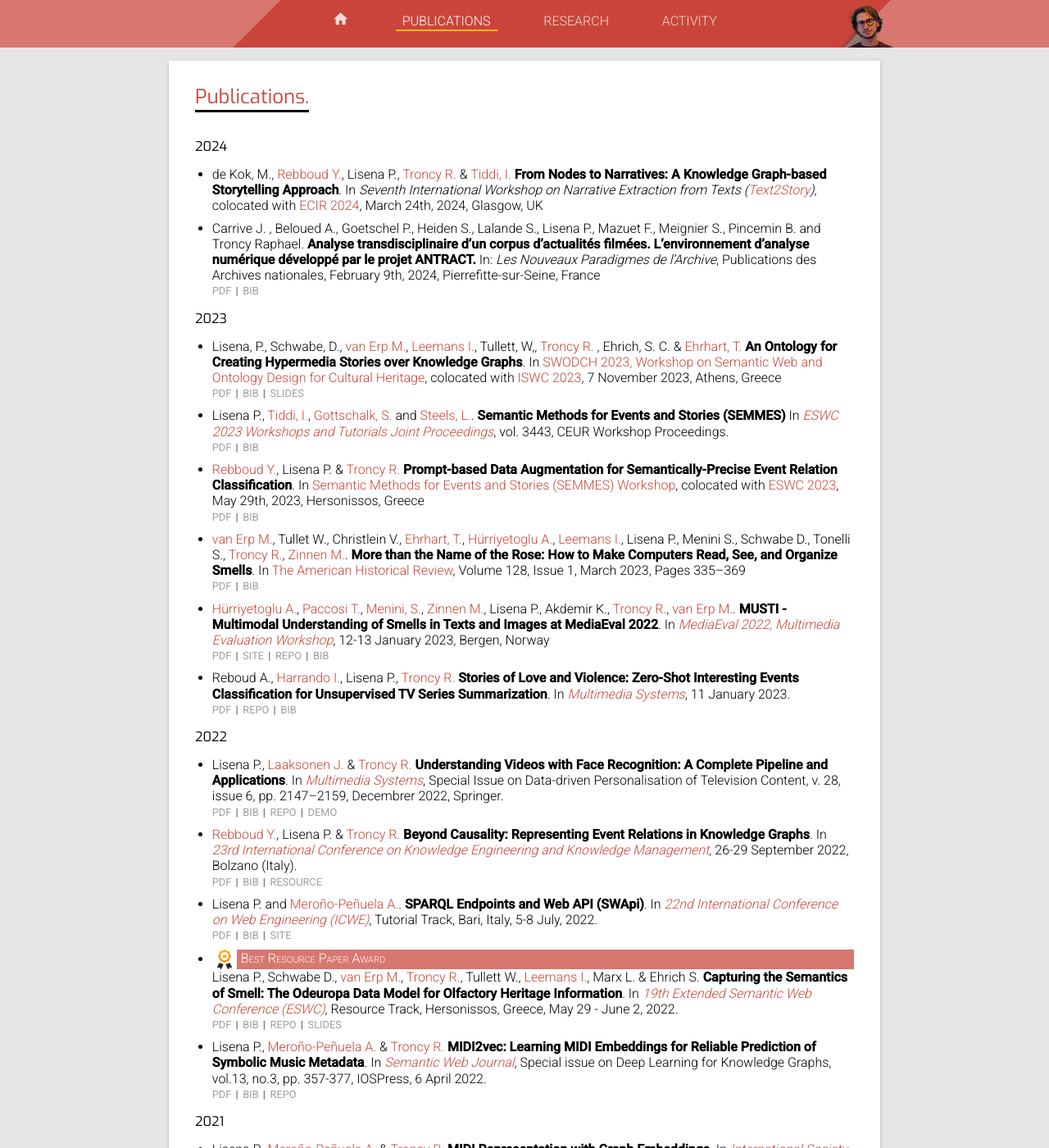
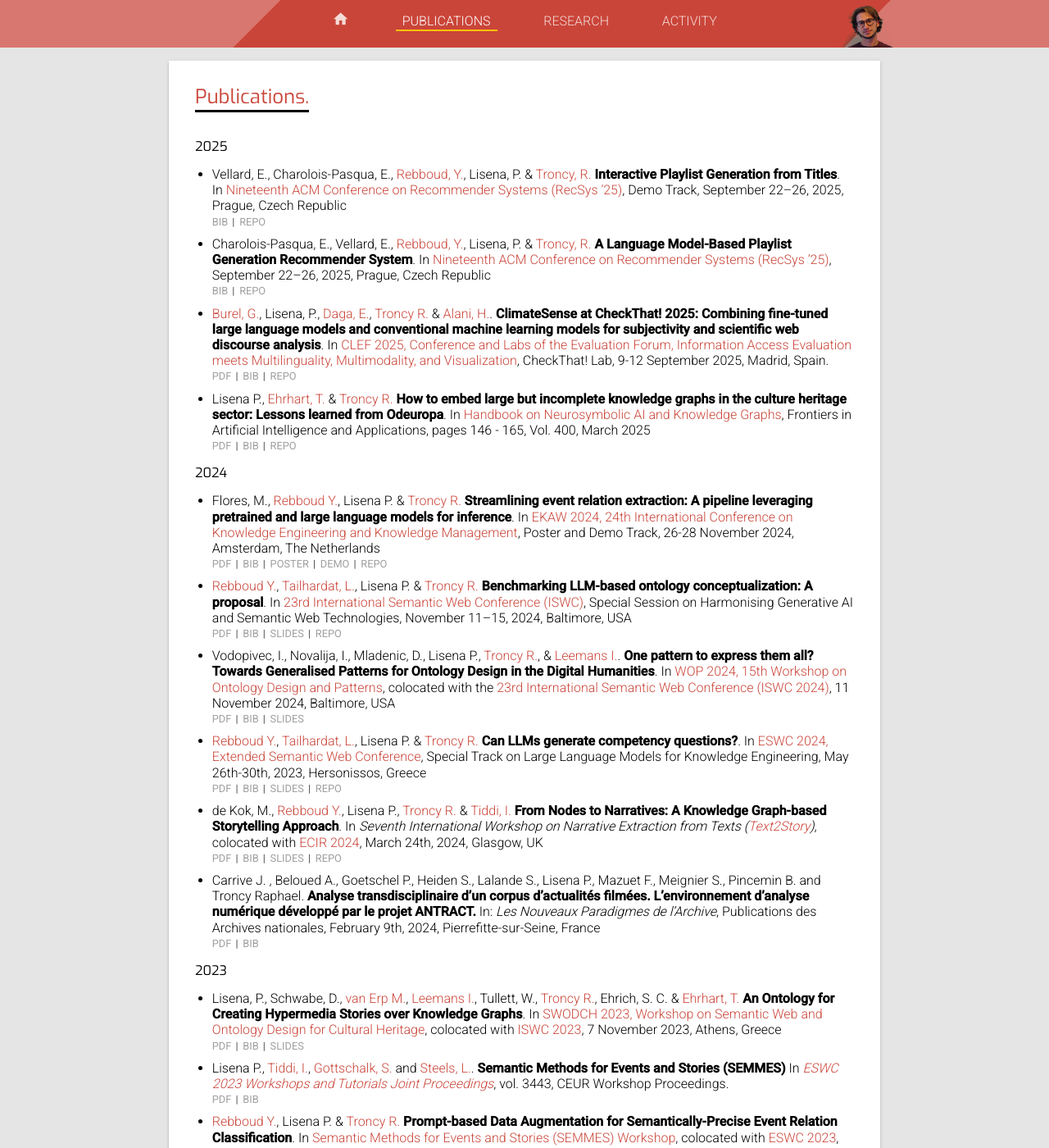
Before and after one commit to pasqLisena/pasqLisena.github.io, a Jekyll site: the page built from publications.md, in a window 1280 px wide and 1400 px high. Shown: the whole window at 82% size. Built offline with Jekyll 4.4.1, drawn with Linux system fonts in a browser that asks for light colours; nearby versions of some CDN libraries.

Commit message:
new publications

```diff
--- a/publications.md
+++ b/publications.md
@@ -7,9 +7,76 @@ list: [1,2,3]
 
 # Publications.
 
+## 2025
+
+- Vellard, E., Charolois-Pasqua, E., [Rebboud, Y.](https://ryoussra.github.io/), Lisena, P. & [Troncy, R.](http://www.eurecom.fr/~troncy/) **Interactive Playlist Generation from Titles**. In [Nineteenth ACM Conference on Recommender Systems (RecSys ’25)](https://recsys.acm.org/recsys25/), Demo Track, September 22–26, 2025, Prague, Czech Republic
+<span class="links" markdown="1">
+[BIB](./publication/vellardcharolois2025interactive.bib)
+[REPO](https://github.com/elea-vellard/DEMO-playlist-generation)
+</span>
+
+- Charolois-Pasqua, E., Vellard, E., [Rebboud, Y.](https://ryoussra.github.io/), Lisena, P. & [Troncy, R.](http://www.eurecom.fr/~troncy/) **A Language Model-Based Playlist Generation Recommender System**. In [Nineteenth ACM Conference on Recommender Systems (RecSys ’25)](https://recsys.acm.org/recsys25/), September 22–26, 2025, Prague, Czech Republic
+<span class="links" markdown="1">
+[BIB](./publication/charoloisvellard2025lm-recommender.bib)
+[REPO](https://github.com/elea-vellard/LLM-Playlist-Recommender)
+</span>
+
+
+- [Burel, G.](https://kmi.open.ac.uk/people/member/gregoire-burel), Lisena, P., [Daga, E.](https://www.enridaga.net/), [Troncy R.](http://www.eurecom.fr/~troncy/) & [Alani, H.](https://profiles.open.ac.uk/harith-alani). **ClimateSense at CheckThat! 2025: Combining fine-tuned large language models and conventional machine learning models for subjectivity and scientific web discourse analysis**. In [CLEF 2025, Conference and Labs of the Evaluation Forum, Information Access Evaluation meets Multilinguality, Multimodality, and Visualization](https://clef2025.clef-initiative.eu/), CheckThat! Lab, 9-12 September 2025, Madrid, Spain.
+<span class="links" markdown="1">
+[PDF](https://www.eurecom.fr/publication/8292)
+[BIB](./publication/burel2025clef.bib)
+[REPO](https://github.com/climatesense-project/climatesense-checkthat2025)
+</span>
+
+- Lisena P., [Ehrhart, T.](https://ehrh.art/) & [Troncy R.](http://www.eurecom.fr/~troncy/) **How to embed large but incomplete knowledge graphs in the culture heritage sector: Lessons learned from Odeuropa**. In [Handbook on Neurosymbolic AI and Knowledge Graphs](https://ebooks.iospress.nl/volume/handbook-on-neurosymbolic-ai-and-knowledge-graphs), Frontiers in Artificial Intelligence and Applications, pages 146 - 165, Vol. 400, March 2025
+<span class="links" markdown="1">
+[PDF](https://www.eurecom.fr/publication/8150)
+[BIB](./publication/lisena2025embed.bib)
+[REPO](https://github.com/Odeuropa/kg-embeddings)
+</span>
+
 ## 2024
 
+- Flores, M., [Rebboud Y.](https://ryoussra.github.io/), Lisena P. & [Troncy R.](http://www.eurecom.fr/~troncy/) **Streamlining event relation extraction: A pipeline leveraging pretrained and large language models for inference**. In [EKAW 2024, 24th International Conference on Knowledge Engineering and Knowledge Management](https://event.cwi.nl/ekaw2024/), Poster and Demo Track, 26-28 November 2024, Amsterdam, The Netherlands
+<span class="links" markdown="1">
+[PDF](https://www.eurecom.fr/publication/8052)
+[BIB](./publication/flores2024streamlining.bib)
+[POSTER](https://docs.google.com/presentation/d/1ASWjv71fE8ZwgKbECU5bHyF16WTjYWoA)
+[DEMO](https://demo.kflow.eurecom.fr/)
+[REPO](https://github.com/ANR-kFLOW/Relation_extraction/tree/main/pipeline)
+</span>
+
+- [Rebboud Y.](https://ryoussra.github.io/), [Tailhardat, L.](https://genears.github.io/), Lisena P. & [Troncy R.](http://www.eurecom.fr/~troncy/) **Benchmarking LLM-based ontology conceptualization: A proposal**. In [23rd International Semantic Web Conference (ISWC)](https://iswc.umbc.edu/), Special Session on Harmonising Generative AI and Semantic Web Technologies, November 11–15, 2024, Baltimore, USA
+<span class="links" markdown="1">
+[PDF](https://www.eurecom.fr/publication/7944)
+[BIB](./publication/rebboud2024llm_bench.bib)
+[SLIDES](https://docs.google.com/presentation/d/1Y3QZ4x1Nkz_F4Zq6-UVCwq-ji-DWVjr9F-ODljC4EeI)
+[REPO](https://github.com/D2KLab/llm4ke)
+</span>
+
+- Vodopivec, I., Novalija, I., Mladenic, D., Lisena P., [Troncy R.](http://www.eurecom.fr/~troncy/), & [Leemans I.](https://ingerleemans.wordpress.com/). **One pattern to express them all? Towards Generalised Patterns for Ontology Design in the Digital Humanities**. In [WOP 2024, 15th Workshop on Ontology Design and Patterns](https://odpa.github.io/workshop-on-ontology-design-and-patterns/2024/index.html), colocated with the [23rd International Semantic Web Conference (ISWC 2024)](https://iswc.umbc.edu/), 11 November 2024, Baltimore, USA
+<span class="links" markdown="1">
+[PDF](https://openreview.net/forum?id=T24qBlUxtH)
+[BIB](./publication/ondraszek2024one.bib)
+[SLIDES](https://zenodo.org/records/14063901)
+</span>
+
+- [Rebboud Y.](https://ryoussra.github.io/), [Tailhardat, L.](https://genears.github.io/), Lisena P. & [Troncy R.](http://www.eurecom.fr/~troncy/) **Can LLMs generate competency questions?**. In [ESWC 2024, Extended Semantic Web Conference](https://2024.eswc-conferences.org/), Special Track on Large Language Models for Knowledge Engineering, May 26th-30th, 2023, Hersonissos, Greece
+<span class="links" markdown="1">
+[PDF](https://www.eurecom.fr/publication/7699)
+[BIB](./publication/rebboud2024llm_cqs.bib)
+[SLIDES](https://bit.ly/EURECOM-llm4ke2024)
+[REPO](https://github.com/D2KLab/llm4ke)
+</span>
+
 - de Kok, M., [Rebboud Y.](https://ryoussra.github.io/), Lisena P., [Troncy R.](http://www.eurecom.fr/~troncy/) & [Tiddi, I.](https://kmitd.github.io/ilaria/) **From Nodes to Narratives: A Knowledge Graph-based Storytelling Approach**. In *Seventh International Workshop on Narrative Extraction from Texts ([Text2Story](https://text2story24.inesctec.pt/))*, colocated with [ECIR 2024](https://www.ecir2024.org/), March 24th, 2024, Glasgow, UK
+<span class="links" markdown="1">
+[PDF](https://ceur-ws.org/Vol-3671/paper3.pdf)
+[BIB](./publication/dekok2024nodes2narratives.bib)
+[SLIDES](https://docs.google.com/presentation/d/1tcuBzHrIf2VZflDnRcB_8EWTbQ6AVDo1o7PIHoFPw3g)
+[REPO](https://github.com/ANR-kFLOW/KG2Narrative)
+</span>
 
 - Carrive J. ,  Beloued A.,  Goetschel P.,  Heiden S., Lalande S.,  Lisena P.,  Mazuet F.,  Meignier S.,  Pincemin B. and Troncy Raphael.
 **Analyse transdisciplinaire d’un corpus d’actualités filmées. L’environnement d’analyse numérique développé par le projet ANTRACT.**
@@ -22,7 +89,7 @@ In: *Les Nouveaux Paradigmes de l'Archive*, Publications des Archives nationales
 
 ## 2023
 
-- Lisena, P., Schwabe, D., [van Erp M.](https://mariekevanerp.com/), [Leemans I.](https://ingerleemans.wordpress.com/), Tullett, W,, [Troncy R.](http://www.eurecom.fr/~troncy/) , Ehrich, S. C. & [Ehrhart, T.](https://ehrh.art/) **An Ontology for Creating Hypermedia Stories over Knowledge Graphs**. In [SWODCH 2023, Workshop on Semantic Web and Ontology Design for Cultural Heritage](https://swodch2023.inf.unibz.it/), colocated with [ISWC 2023](https://iswc2023.semanticweb.org/workshops/), 7 November 2023, Athens, Greece
+- Lisena, P., Schwabe, D., [van Erp M.](https://mariekevanerp.com/), [Leemans I.](https://ingerleemans.wordpress.com/), Tullett, W., [Troncy R.](http://www.eurecom.fr/~troncy/), Ehrich, S. C. & [Ehrhart, T.](https://ehrh.art/) **An Ontology for Creating Hypermedia Stories over Knowledge Graphs**. In [SWODCH 2023, Workshop on Semantic Web and Ontology Design for Cultural Heritage](https://swodch2023.inf.unibz.it/), colocated with [ISWC 2023](https://iswc2023.semanticweb.org/workshops/), 7 November 2023, Athens, Greece
 <span class="links" markdown="1">
 [PDF](https://hal.univ-lorraine.fr/EURECOM/hal-04321300v1)
 [BIB](./publication/lisena2023hypermedia.bib)
```
Also changed, not shown: activity.md (+5 -0 lines), publication/burel2025clef.bib (added, +8 -0 lines), publication/charoloisvellard2025lm-recommender.bib (added, +12 -0 lines), publication/dekok2024nodes2narratives.bib (added, +11 -0 lines), publication/flores2024streamlining.bib (added, +8 -0 lines), publication/lisena2025embed.bib (added, +8 -0 lines), publication/ondraszek2024one.bib (added, +8 -0 lines), publication/rebboud2024llm_bench.bib (added, +8 -0 lines), publication/rebboud2024llm_cqs.bib (added, +27 -0 lines), publication/vellardcharolois2025interactive.bib (added, +13 -0 lines).
